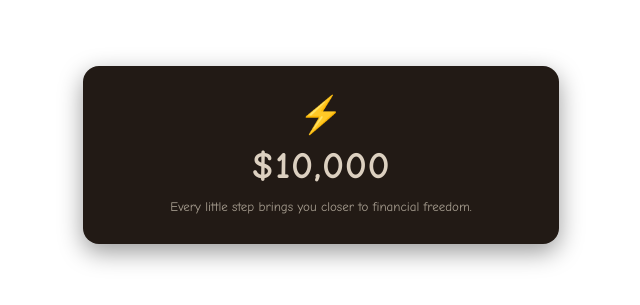
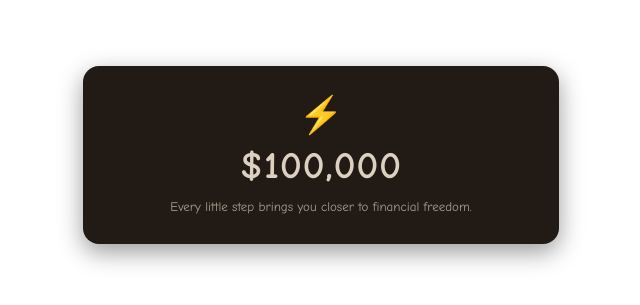
Before and after one commit to equinoxenterprises/Financial-Milestone, a plain HTML site: page index.html in a window 1280 px wide. Shown: the part 245-550 px from the top of the page, without its empty margins (319-959 px from the left). Drawn offline with Linux system fonts and the light colour scheme.

Commit message:
Update index.html

```diff
--- a/index.html
+++ b/index.html
@@ -61,7 +61,7 @@
 
     <div class="card">
         <div class="icon" id="icon-goal">🎯</div>
-        <div class="main-stat">$10,000</div>
+        <div class="main-stat">$100,000</div>
         <div class="subtext">Every little step brings you closer to financial freedom.</div>
     </div>
 
```
